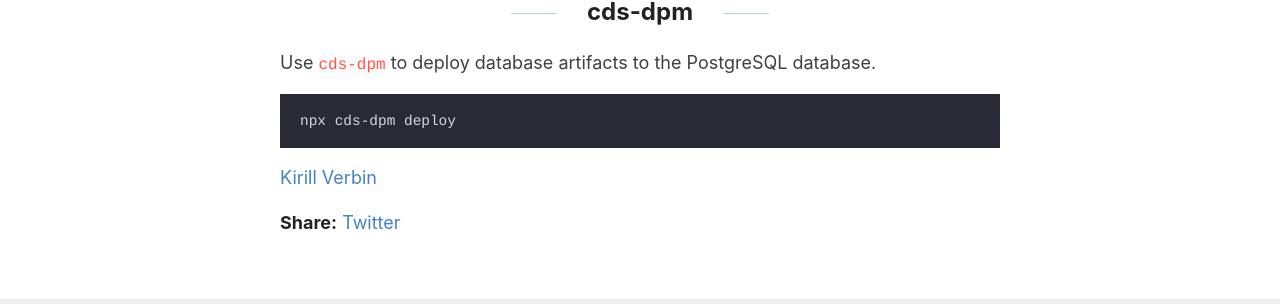
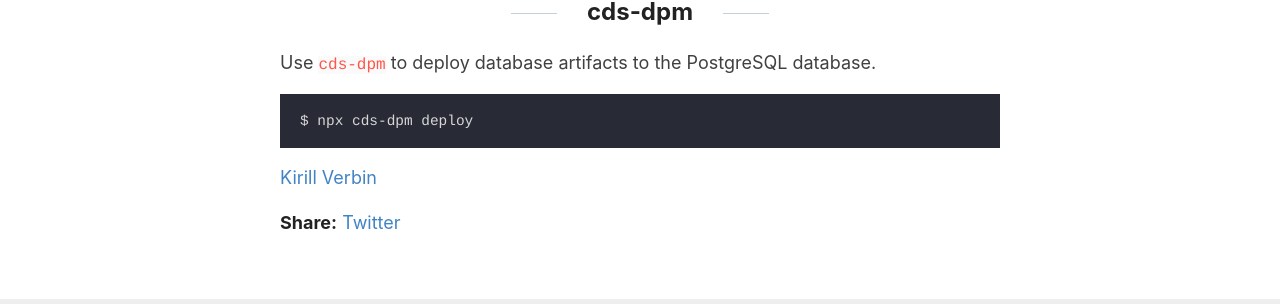
Before and after one commit to XAP-Software/XAP-Software.github.io, a Jekyll site: the page built from _posts/2022-05-05-cap-postgresql.md, in a window 1280 px wide. Shown: the part 1771-2075 px from the top of the page. Built offline with Jekyll 4.4.1, drawn with Linux system fonts in a browser that asks for light colours.

````diff
--- a/_posts/2022-05-05-cap-postgresql.md
+++ b/_posts/2022-05-05-cap-postgresql.md
@@ -69,5 +69,5 @@ Now we should do is to define our data model and services.
 Use `cds-dpm` to deploy database artifacts to the PostgreSQL database.
 
 ```
-npx cds-dpm deploy
+$ npx cds-dpm deploy
 ```
````
